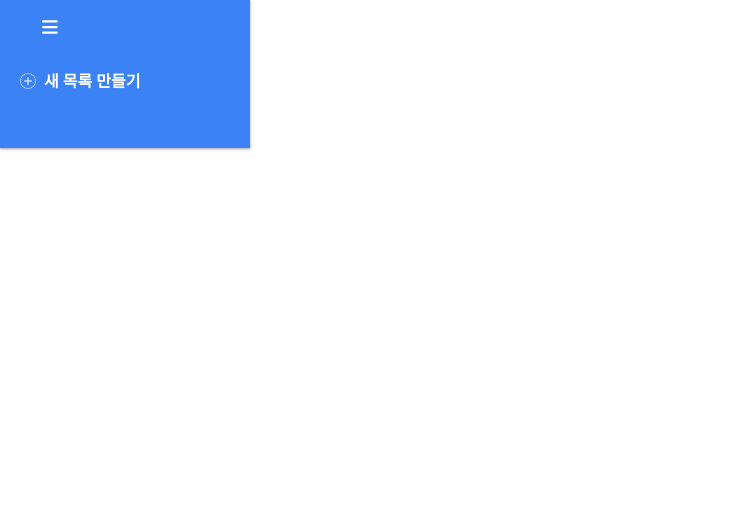
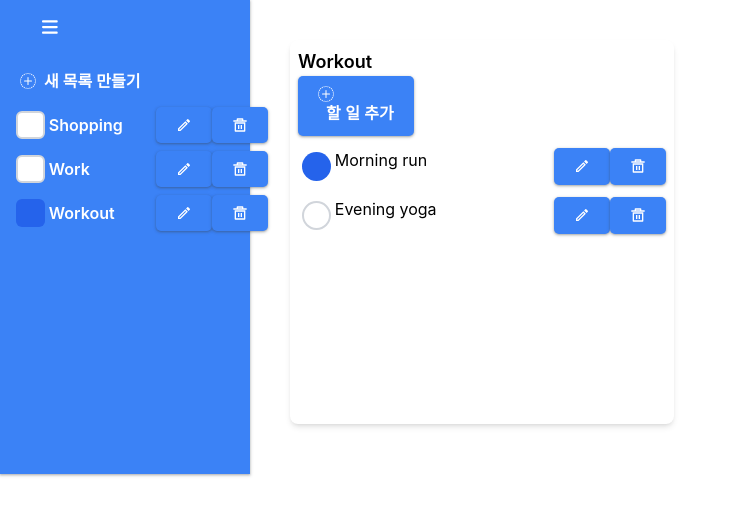
Before and after one commit to kdt-todolist/test, a React (Create React App) app: page / in a window 1280 px wide. Shown: the top 516 px of the page, without its empty margins (0-735 px from the left). Built offline with nearby package versions, Linux system fonts and the light colour scheme.

Commit message:
FEAT: drag and drop subTasks

```diff
--- a/src/components/Task/TaskCard.jsx
+++ b/src/components/Task/TaskCard.jsx
@@ -2,14 +2,15 @@ import { BsPlusCircleDotted } from "react-icons/bs";
 import { MdOutlineModeEdit } from "react-icons/md";
 import { RiDeleteBin5Line } from "react-icons/ri";
 import { useState, useContext } from "react";
-import { TaskContext } from "../../contexts/TaskContext"; // TaskContext 가져오기
+import { TaskContext } from "../../contexts/TaskContext"; // TaskContext에서 필요한 메서드 가져오기
+import { DragDropContext, Droppable, Draggable } from 'react-beautiful-dnd'; // Drag and Drop을 위한 라이브러리 추가
 import Button from "../Common/Button";
 import InputCheck from "../Common/InputCheck";
 import InputField from "../Common/InputField";
 import Modal from '../Common/Modal';
 
 function TaskCard({ task, dragHandleProps }) {
-  const { updateSubTaskCheck, updateSubTaskTitle, deleteSubTask, addSubTask } = useContext(TaskContext); // TaskContext에서 필요한 메서드 가져오기
+  const { updateSubTaskCheck, updateSubTaskTitle, deleteSubTask, addSubTask, updateSubTaskOrder } = useContext(TaskContext); // TaskContext에서 필요한 메서드 가져오기
   const [open, setOpen] = useState(false);
   const [inputValue, setInputValue] = useState(''); // 서브 태스크 텍스트 입력 값
   const [isEditing, setIsEditing] = useState(false); // 서브 태스크 편집 모드
@@ -35,6 +36,19 @@ function TaskCard({ task, dragHandleProps }) {
     setOpen(false); // 모달 닫기
   };
 
+  // Drag and Drop 처리 함수
+  const handleSubTaskDragEnd = (result) => {
+    if (!result.destination) return;
+
+    // 현재 task의 subTasks를 복사해서 순서를 변경
+    const reorderedSubTasks = Array.from(task.subTasks);
+    const [movedSubTask] = reorderedSubTasks.splice(result.source.index, 1);
+    reorderedSubTasks.splice(result.destination.index, 0, movedSubTask);
+
+    // 순서가 변경된 subTasks를 업데이트
+    updateSubTaskOrder(task.id, reorderedSubTasks); // 순서 업데이트
+  };
+
   return (
     <>
       <div {...dragHandleProps} className="w-96 h-96 m-4 p-2 bg-white shadow-md rounded-lg hover:shadow-gray-400 overflow-y-auto">
@@ -45,9 +59,23 @@ function TaskCard({ task, dragHandleProps }) {
           <p className="ml-2">할 일 추가</p>
         </Button>
 
-        <div className="lists">
-          {task.subTasks?.map((subTask) => (
-            <div key={subTask.id} className="flex mt-3 hover:rounded-lg hover:bg-gray-100">
+        <DragDropContext onDragEnd={handleSubTaskDragEnd}>
+          <Droppable droppableId={`subtask-${task.id}`}>
+            {(provided) => (
+              <div ref={provided.innerRef} {...provided.droppableProps}>
+                {task.subTasks?.map((subTask, index) => (
+                  <Draggable key={subTask.id} draggableId={subTask.id.toString()} index={index}>
+                    {(provided, snapshot) => (
+                      <div
+                        ref={provided.innerRef}
+                        {...provided.draggableProps}
+                        {...provided.dragHandleProps}
+                        className="flex mt-3 hover:rounded-lg hover:bg-gray-100"
+                        style={{
+                          ...provided.draggableProps.style,
+                          opacity: snapshot.isDragging ? 0.5 : 1,
+                        }}
+                      >
                         <InputCheck
                           shape="round"
                           checked={subTask.isChecked}
@@ -68,8 +96,14 @@ function TaskCard({ task, dragHandleProps }) {
 
                         <Button onClick={() => deleteSubTask(task.id, subTask.id)}><RiDeleteBin5Line /></Button>
                       </div>
+                    )}
+                  </Draggable>
                 ))}
+                {provided.placeholder}
               </div>
+            )}
+          </Droppable>
+        </DragDropContext>
       </div>
 
       {/* 서브 태스크 추가 및 수정 모달 */}
--- a/src/contexts/TaskContext.js
+++ b/src/contexts/TaskContext.js
@@ -3,7 +3,38 @@ import React, { createContext, useState } from 'react';
 export const TaskContext = createContext(null);
 
 export const TaskProvider = ({ children }) => {
-  const [tasks, setTasks] = useState([]);
+  // 초기 더미 데이터
+  const initialTasks = [
+    {
+      id: 1,
+      text: "Shopping",
+      isChecked: false,
+      subTasks: [
+        { id: 101, text: "Buy milk", isChecked: false },
+        { id: 102, text: "Buy eggs", isChecked: true },
+      ],
+    },
+    {
+      id: 2,
+      text: "Work",
+      isChecked: false,
+      subTasks: [
+        { id: 201, text: "Finish report", isChecked: true },
+        { id: 202, text: "Send email to client", isChecked: false },
+      ],
+    },
+    {
+      id: 3,
+      text: "Workout",
+      isChecked: true,
+      subTasks: [
+        { id: 301, text: "Morning run", isChecked: true },
+        { id: 302, text: "Evening yoga", isChecked: false },
+      ],
+    }
+  ];
+
+  const [tasks, setTasks] = useState(initialTasks);
 
   // Task 추가
   const addTask = (newTask) => {
@@ -94,6 +125,20 @@ export const TaskProvider = ({ children }) => {
     );
   };
 
+  // SubTask 순서 변경
+  const updateSubTaskOrder = (taskId, reorderedSubTasks) => {
+    setTasks(
+      tasks.map(task =>
+        task.id === taskId
+          ? {
+              ...task,
+              subTasks: reorderedSubTasks,  // 새로운 순서로 SubTasks 업데이트
+            }
+          : task
+      )
+    );
+  };
+
   // Task 순서 변경
   const updateTaskOrder = (reorderedTasks) => {
     setTasks(reorderedTasks);
@@ -103,6 +148,7 @@ export const TaskProvider = ({ children }) => {
     <TaskContext.Provider
       value={{
         tasks,
+        setTasks,
         addTask,
         updateTaskTitle,
         updateTaskCheck,
@@ -111,7 +157,8 @@ export const TaskProvider = ({ children }) => {
         updateSubTaskTitle,
         updateSubTaskCheck,
         deleteSubTask,
-        updateTaskOrder
+        updateTaskOrder,
+        updateSubTaskOrder  // SubTask 순서 변경 함수 제공
       }}
     >
       {children}
```
Lines whose indentation alone changed are shown as unchanged.
